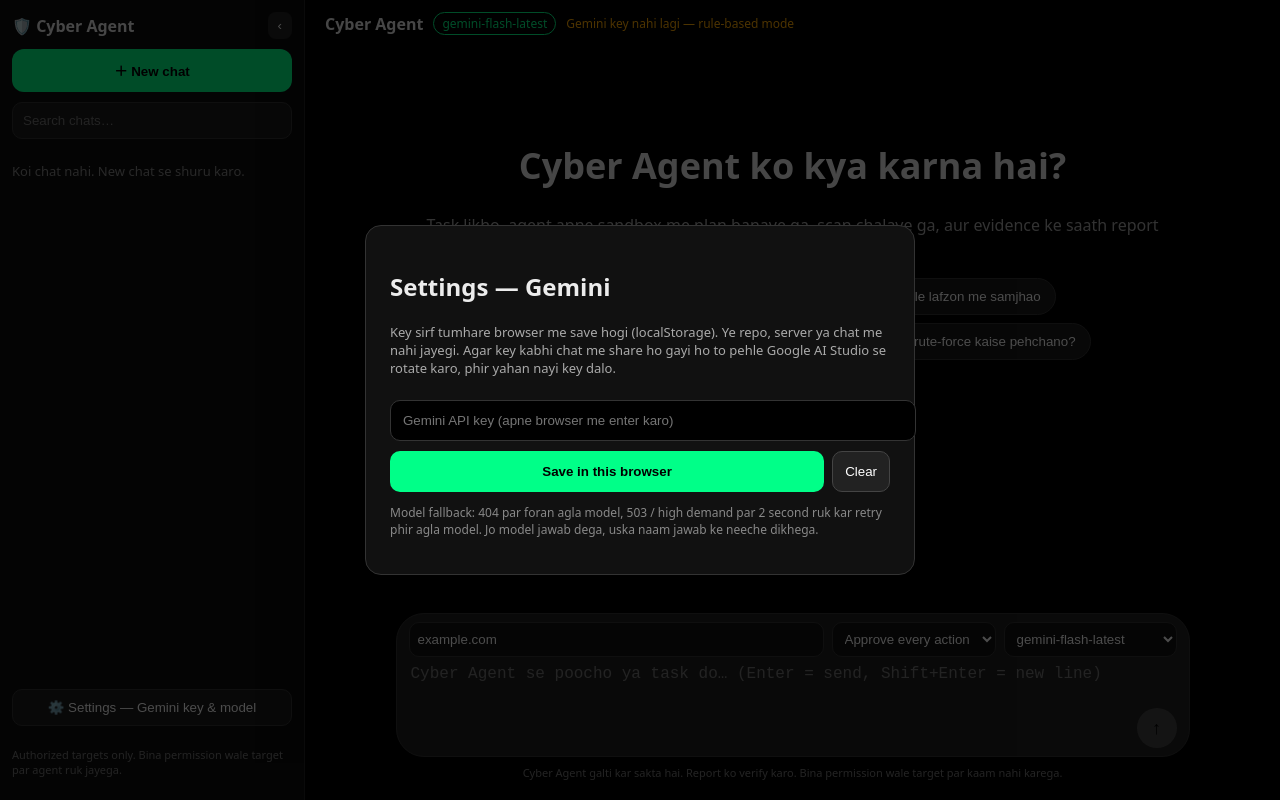
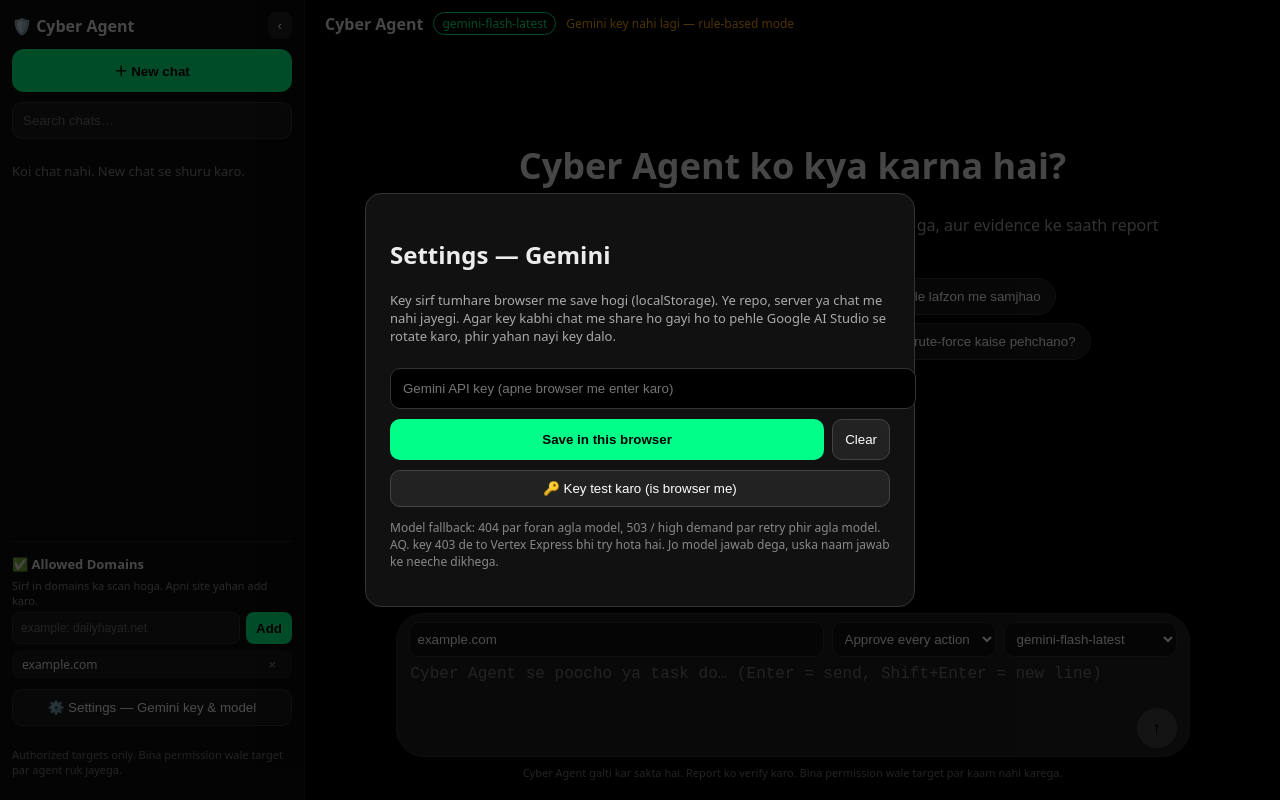
Before and after one commit to clyrotech1-max/cyber-agent-chat, a Next.js app: page / in a window 1280 px wide. Both pictures are taken after a click on the button "⚙️ Settings — Gemini key & model". Built offline with nearby package versions, Linux system fonts and the light colour scheme.

Commit message:
Add Allowed Domains sidebar + Vertex fallback + Key Test

```diff
--- a/app/page.jsx
+++ b/app/page.jsx
@@ -11,42 +11,48 @@ const SUGGESTIONS = [
 function load(key, fallback) { try { const v = localStorage.getItem(key); return v ? JSON.parse(v) : fallback; } catch { return fallback; } }
 function save(key, val) { try { localStorage.setItem(key, JSON.stringify(val)); } catch {} }
 
+async function tryGeminiCall(url, key, prompt, timeoutMs) {
+  const ctrl = new AbortController();
+  const timer = setTimeout(() => ctrl.abort(), timeoutMs);
+  try {
+    const r = await fetch(url, { method: "POST", headers: { "Content-Type": "application/json", "x-goog-api-key": key }, signal: ctrl.signal,
+      body: JSON.stringify({ system_instruction: { parts: [{ text: "You are Cyber Agent, a defensive security assistant. Only help with authorized targets. If asked to hack someone else without permission, refuse that part. Give short plan, findings with severity, and fixes. Use only the scan findings provided." }] }, contents: [{ parts: [{ text: prompt }] }] }) });
+    clearTimeout(timer);
+    const j = await r.json();
+    const text = j?.candidates?.[0]?.content?.parts?.map(x => x.text || "").join("");
+    if (r.ok && text) return { text };
+    return { error: (j?.error?.message || `HTTP ${r.status}`) + " | " + (j?.error?.status || "") };
+  } catch (e) { clearTimeout(timer); return { error: String(e.message || e) }; }
+}
 async function callGemini({ key, model, prompt, onTry }) {
-  // SPEED FIX: pehle 6 models x 2 attempts = 12 slow calls tak ja sakta tha, is liye reply late ata tha.
-  // Ab: max 3 models, har model par 20s timeout, models ke beech sirf 800ms, koi 2s backoff nahi.
-  // Order: selected model -> gemini-flash-latest -> gemini-2.5-flash (fast, kam overloaded)
+  // SPEED FIX + AQ KEY FIX: key ab header (x-goog-api-key) se jati hai, ?key= se nahi.
+  // AQ. keys kuch accounts par Studio (generativelanguage) par 403 "unregistered callers" deti hain,
+  // wo Vertex Express (aiplatform) ki hoti hain - is liye 403 par Vertex bhi try hota hai.
+  // Max 3 models, har call 20s timeout, models ke beech 800ms.
   const ordered = [];
-  for (const m of [model, "gemini-flash-latest", "gemini-2.5-flash", ...MODELS]) {
-    if (m && !ordered.includes(m)) ordered.push(m);
-  }
+  for (const m of [model, "gemini-flash-latest", "gemini-2.5-flash", ...MODELS]) { if (m && !ordered.includes(m)) ordered.push(m); }
   const tries = ordered.slice(0, 3);
+  let lastErr = "";
   for (const m of tries) {
     if (onTry) onTry(m);
-    const ctrl = new AbortController();
-    const timer = setTimeout(() => ctrl.abort(), 20000);
-    try {
-      const r = await fetch(`https://generativelanguage.googleapis.com/v1beta/models/${m}:generateContent?key=${encodeURIComponent(key)}`, {
-        method: "POST", headers: { "Content-Type": "application/json" }, signal: ctrl.signal,
-        body: JSON.stringify({ system_instruction: { parts: [{ text: "You are Cyber Agent, a defensive security assistant. Only help with authorized targets. If asked to hack someone else without permission, refuse that part. Give short plan, findings with severity, and fixes. Use only the scan findings provided." }] }, contents: [{ parts: [{ text: prompt }] }] })
-      });
-      clearTimeout(timer);
-      const j = await r.json();
-      const text = j?.candidates?.[0]?.content?.parts?.map(p => p.text || "").join("");
-      if (r.ok && text) return { text, model: m };
-      const errMsg = j?.error?.message || `HTTP ${r.status}`;
-      const status = j?.error?.status || "";
-      if (/API key not valid|API_KEY_INVALID|PERMISSION_DENIED/i.test(errMsg + status)) {
-        throw new Error("Gemini API key invalid ya permission nahi hai. Settings me key dobara check karo.");
-      }
-      // 404 / 503 / 429 sab par foran agla model, koi lambi wait nahi
-    } catch (e) {
-      clearTimeout(timer);
-      if (/API key invalid/i.test(e.message)) throw e;
-      // timeout / network / overload -> agla model
+    const studio = await tryGeminiCall(`https://generativelanguage.googleapis.com/v1beta/models/${m}:generateContent`, key, prompt, 20000);
+    if (studio.text) return { text: studio.text, model: m, surface: "AI Studio" };
+    lastErr = studio.error || "";
+    if (/API key not valid|API_KEY_INVALID/i.test(lastErr)) throw new Error("Gemini API key invalid hai. Settings me key dobara check karo, ya AI Studio se nayi key banao.");
+    if (/unregistered callers|PERMISSION_DENIED/i.test(lastErr)) {
+      if (onTry) onTry(m + " (Vertex try)");
+      const vx = await tryGeminiCall(`https://aiplatform.googleapis.com/v1beta1/publishers/google/models/${m}:generateContent`, key, prompt, 20000);
+      if (vx.text) return { text: vx.text, model: m, surface: "Vertex Express" };
+      lastErr = vx.error || lastErr;
     }
     await new Promise(res => setTimeout(res, 800));
   }
-  throw new Error(`Sab try kiye hue models slow / overloaded the (tried: ${tries.join(", ")}). Ye temporary hai. 1 minute baad dobara try karo, ya gemini-2.5-flash select karo.`);
+  throw new Error(`Gemini se jawab nahi aya (tried: ${tries.join(", ")}). Last error: ${lastErr.slice(0,200)} Agar 403 "unregistered callers" hai to ye key is surface par kaam nahi karti - AI Studio (aistudio.google.com/apikey) se AIza... wali nayi key banao aur Settings me dalo.`);
+}
+async function testGeminiKey(key, model) {
+  const t0 = Date.now();
+  try { const g = await callGemini({ key, model, prompt: "Say 'OK fast' in Roman Urdu, one line only." }); return `OK ${((Date.now()-t0)/1000).toFixed(1)}s - model: ${g.model} (${g.surface || "Studio"}) - ${g.text.slice(0,120)}`; }
+  catch (e) { return `FAIL ${((Date.now()-t0)/1000).toFixed(1)}s - ${e.message}`; }
 }
 
 export default function Home() {
@@ -60,6 +66,10 @@ export default function Home() {
   const [showSettings, setShowSettings] = useState(false);
   const [showSidebar, setShowSidebar] = useState(true);
   const [search, setSearch] = useState("");
+  const [allowedDomains, setAllowedDomains] = useState(["example.com"]);
+  const [newDomain, setNewDomain] = useState("");
+  const [keyTest, setKeyTest] = useState("");
+  const [keyTesting, setKeyTesting] = useState(false);
   const [busy, setBusy] = useState(false);
   const abortRef = useRef(null);
   const bottomRef = useRef(null);
@@ -67,9 +77,10 @@ export default function Home() {
   useEffect(() => {
     const c = load("cyber_agent_chats", []);
     setChats(c); setActiveId(c[0]?.id || null);
-    setKey(load("cyber_agent_gemini_key", "")); setModel(load("cyber_agent_model", MODELS[0]));
+    setKey(load("cyber_agent_gemini_key", "")); setModel(load("cyber_agent_model", MODELS[0])); setAllowedDomains(load("cyber_agent_allowed_domains", ["example.com"]));
   }, []);
   useEffect(() => { save("cyber_agent_chats", chats); }, [chats]);
+  useEffect(() => { save("cyber_agent_allowed_domains", allowedDomains); }, [allowedDomains]);
   useEffect(() => { bottomRef.current?.scrollIntoView({ behavior: "smooth" }); }, [chats, busy]);
 
   const active = chats.find(c => c.id === activeId) || null;
@@ -98,7 +109,7 @@ export default function Home() {
       const looksLikeScan = /scan|header|ssl|security|recon/i.test(text);
       if (looksLikeScan && target) {
         pushMsg(id, { role: "agent", text: "🛡️ Plan ban raha hai, phir sandbox me scan chal raha hai...", status: true });
-        const r = await fetch("/api/scan", { method: "POST", headers: { "Content-Type": "application/json" }, body: JSON.stringify({ task: text, target, permission }), signal: controller.signal });
+        const r = await fetch("/api/scan", { method: "POST", headers: { "Content-Type": "application/json" }, body: JSON.stringify({ task: text, target, permission, allowedDomains }), signal: controller.signal });
         scan = await r.json();
         scanNote = scan.blocked ? `GUARDRAIL BLOCKED: ${scan.reason}` : `SCAN FINDINGS ONLY (full JSON evidence panel me hai): ${JSON.stringify(scan.findings || scan)}`;
       }
@@ -108,7 +119,7 @@ export default function Home() {
         const g = await callGemini({ key, model, prompt, onTry: (m) => updateChat(id, c => ({ ...c, messages: c.messages.map(msg => msg.status ? { ...msg, text: `🛡️ ${m} se jawab la raha hun... (slow ho to agla model try hoga)` } : msg) })) });
         finalText = g.text; usedModel = g.model;
       } else {
-        if (scan?.blocked) finalText = `⛔ Guardrail ne rok diya.\n\n${scan.reason}\n\nApni site ko allowlist me add karo (app/api/scan/route.js me ALLOWED_DOMAINS), ya demo ke liye example.com use karo.`;
+        if (scan?.blocked) finalText = `⛔ Guardrail ne rok diya.\n\n${scan.reason}\n\nApni site ko sidebar ke "Allowed Domains" section me add karo, ya demo ke liye example.com use karo.`;
         else if (scan) finalText = `✅ Scan complete (Gemini key ke baghair, rule-based report).\n\n**Findings:**\n${scan.findings.map(f => `- ${f}`).join("\n")}\n\n**Raw evidence:**\n\`\`\`json\n${JSON.stringify(scan, null, 2)}\n\`\`\`\n\n**Fix:** Missing headers ko server / hosting settings me add karo, phir dobara scan karo.\n\n💡 Next level AI report ke liye Settings me apni Gemini key apne browser me enter karo. Key chat me kabhi mat bhejo, wo sirf tumhare browser me save hogi.`;
         else finalText = `Main Cyber Agent hun, defensive security assistant.\n\nTum mujhse pooch sakte ho: OWASP Top 10, security headers ka fix, log analysis, ya kisi authorized site ka scan.\n\nScan ke liye upar Target me apni site likho aur message me "scan karo" likho. Gemini key ke baghair main rule-based report dunga, key lagane par Gemini plan + detailed report dega (Settings me).`;
       }
@@ -143,6 +154,22 @@ export default function Home() {
               </div>
             ))}
             {!filtered.length && <p style={{ color: "#888", fontSize: 13 }}>Koi chat nahi. New chat se shuru karo.</p>}
+          </div>
+          <div style={{ borderTop: "1px solid #222", paddingTop: 10 }}>
+            <b style={{ fontSize: 13 }}>✅ Allowed Domains</b>
+            <p style={{ fontSize: 11, color: "#888", margin: "4px 0" }}>Sirf in domains ka scan hoga. Apni site yahan add karo.</p>
+            <div style={{ display: "flex", gap: 6 }}>
+              <input value={newDomain} onChange={e => setNewDomain(e.target.value)} onKeyDown={e => { if (e.key === "Enter") { const d = newDomain.trim().toLowerCase().replace(/^https?:\/\//, "").split("/")[0]; if (d && !allowedDomains.includes(d)) setAllowedDomains([...allowedDomains, d]); setNewDomain(""); } }} placeholder="example: dailyhayat.net" style={{ flex: 1, minWidth: 0, padding: 8, borderRadius: 8, background: "#1a1a1a", color: "#fff", border: "1px solid #333", fontSize: 12 }} />
+              <button onClick={() => { const d = newDomain.trim().toLowerCase().replace(/^https?:\/\//, "").split("/")[0]; if (d && !allowedDomains.includes(d)) setAllowedDomains([...allowedDomains, d]); setNewDomain(""); }} style={{ padding: "8px 10px", borderRadius: 8, background: "#00ff88", color: "#000", fontWeight: 800, border: "none", cursor: "pointer" }}>Add</button>
+            </div>
+            <div style={{ marginTop: 6, display: "flex", flexDirection: "column", gap: 4 }}>
+              {allowedDomains.map(d => (
+                <div key={d} style={{ display: "flex", justifyContent: "space-between", background: "#1a1a1a", padding: "6px 10px", borderRadius: 8, fontSize: 12 }}>
+                  <span>{d}</span>
+                  <button onClick={() => setAllowedDomains(allowedDomains.filter(x => x !== d))} style={{ background: "none", border: "none", color: "#888", cursor: "pointer" }}>×</button>
+                </div>
+              ))}
+            </div>
           </div>
           <button onClick={() => setShowSettings(true)} style={{ padding: 10, borderRadius: 10, background: "#1a1a1a", color: "#fff", border: "1px solid #333", cursor: "pointer" }}>⚙️ Settings — Gemini key & model</button>
           <p style={{ fontSize: 11, color: "#777" }}>Authorized targets only. Bina permission wale target par agent ruk jayega.</p>
@@ -204,7 +231,11 @@ export default function Home() {
               <button onClick={() => { save("cyber_agent_gemini_key", key); setShowSettings(false); }} style={{ padding: 12, borderRadius: 10, background: "#00ff88", color: "#000", fontWeight: 800, border: "none", cursor: "pointer", flex: 1 }}>Save in this browser</button>
               <button onClick={() => { setKey(""); save("cyber_agent_gemini_key", ""); }} style={{ padding: 12, borderRadius: 10, background: "#222", color: "#fff", border: "1px solid #444", cursor: "pointer" }}>Clear</button>
             </div>
-            <p style={{ fontSize: 12, color: "#888" }}>Model fallback: 404 par foran agla model, 503 / high demand par 2 second ruk kar retry phir agla model. Jo model jawab dega, uska naam jawab ke neeche dikhega.</p>
+            <div style={{ display: "flex", gap: 8, marginTop: 10 }}>
+              <button disabled={!key || keyTesting} onClick={async () => { setKeyTesting(true); setKeyTest("Testing..."); const r = await testGeminiKey(key, model); setKeyTest(r); setKeyTesting(false); }} style={{ padding: 10, borderRadius: 10, background: "#222", color: "#fff", border: "1px solid #444", cursor: "pointer", flex: 1 }}>🔑 Key test karo (is browser me)</button>
+            </div>
+            {keyTest && <p style={{ fontSize: 12, color: "#aaa", whiteSpace: "pre-wrap" }}>{keyTest}</p>}
+            <p style={{ fontSize: 12, color: "#888" }}>Model fallback: 404 par foran agla model, 503 / high demand par retry phir agla model. AQ. key 403 de to Vertex Express bhi try hota hai. Jo model jawab dega, uska naam jawab ke neeche dikhega.</p>
           </div>
         </div>
       )}
```
